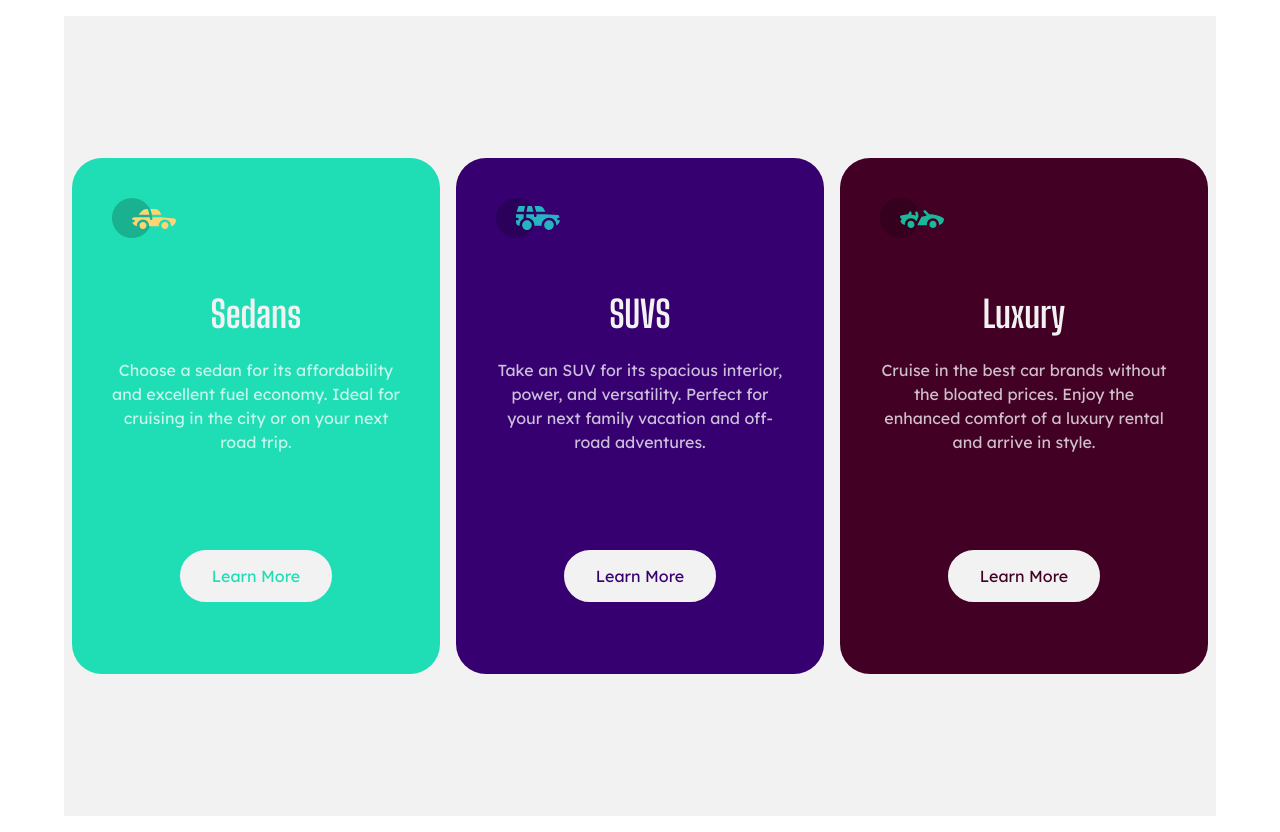
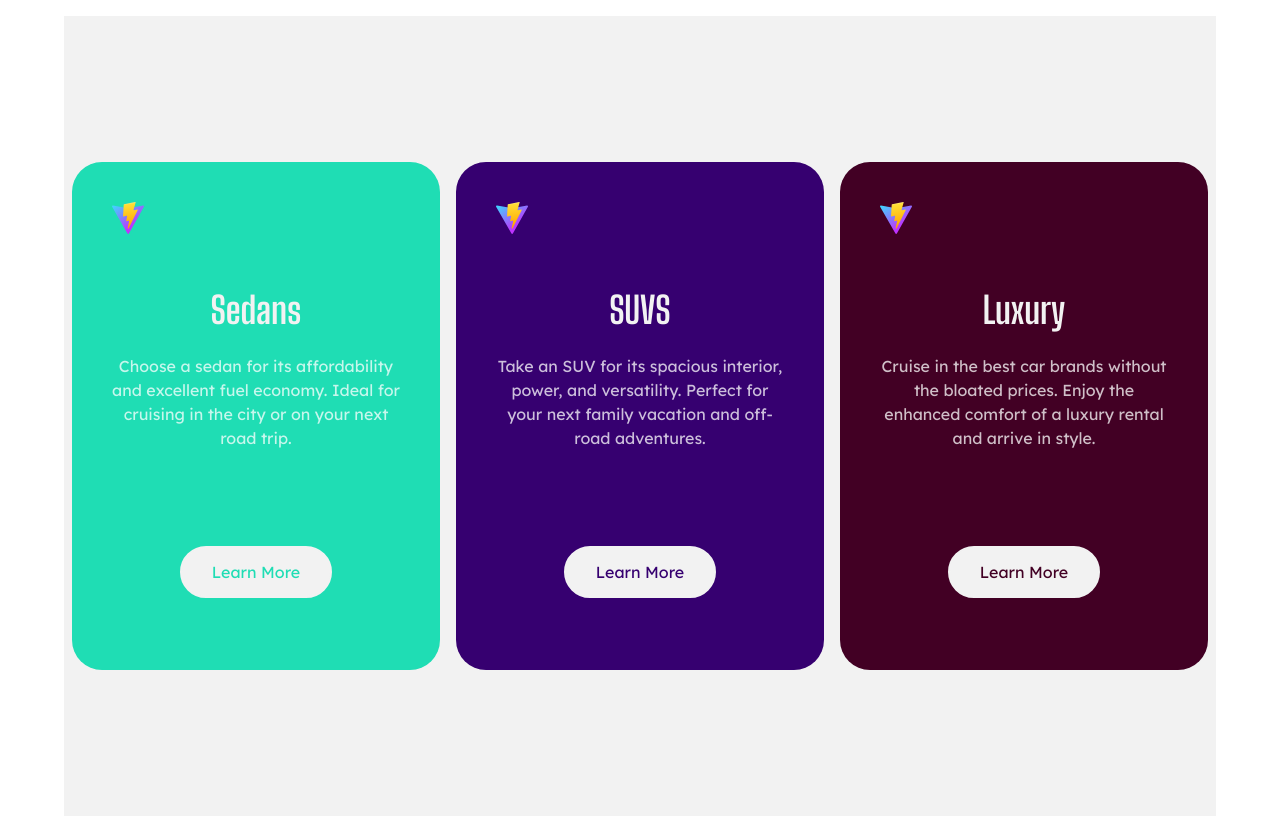
Before and after one commit to Kobra-soft/3column_webpage_demo_react_vite, a React (Vite) app: page / in a window 1280 px wide. Built offline with nearby package versions, Linux system fonts and the light colour scheme.

Commit message:
Commit SVG

```diff
--- a/src/App.jsx
+++ b/src/App.jsx
@@ -7,7 +7,7 @@ function App() {
       <div className="container">
         <div className="items">
           <div className="item first">
-            <div className="image"><img src="/icon-sedans.svg" alt="SVG Icon"/></div>
+            <div className="image"><img src="/public/vite.svg" alt="SVG Icon"/></div>
             <h1>
               Sedans
             </h1>
@@ -18,7 +18,7 @@ function App() {
             <button>Learn more</button>
           </div>
           <div className="item second">
-            <div className="image"><img src="/icon-suvs.svg" alt="SVG Icon"/></div>
+            <div className="image"><img src="/public/vite.svg" alt="SVG Icon"/></div>
             <h1>
               SUVS
             </h1>
@@ -29,7 +29,7 @@ function App() {
             <button>Learn more</button>
           </div>
           <div className="item third">
-            <div className="image"><img src="/icon-luxury.svg" alt="SVG Icon"/></div>
+            <div className="image"><img src="/public/vite.svg" alt="SVG Icon"/></div>
             <h1>
               Luxury
             </h1>
```
